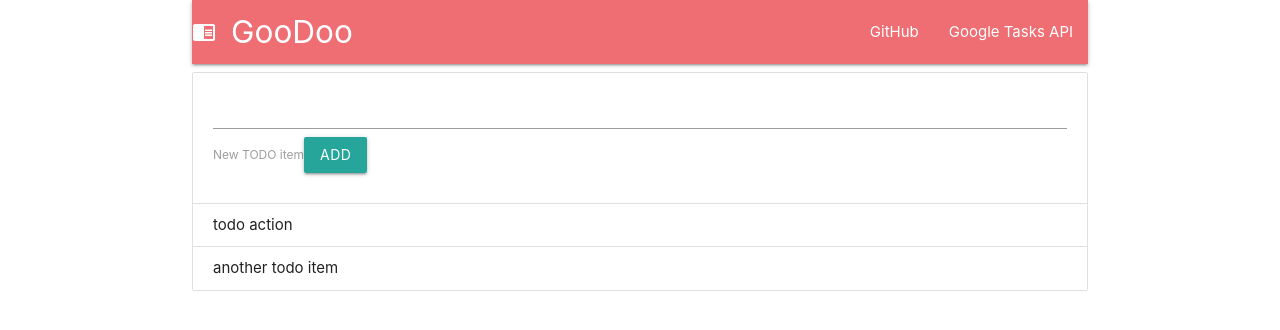
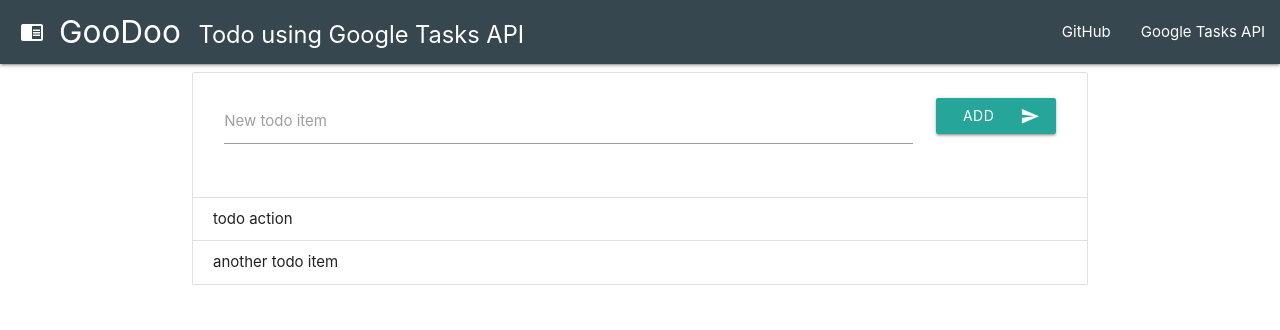
Before and after one commit to sgchris/goodoo, a React (Create React App) app: page / in a window 1280 px wide. Shown: the top 330 px of the page. Built offline with nearby package versions, Linux system fonts and the light colour scheme.

Commit message:
redesigned the page. added "add" button

```diff
--- a/public/index.html
+++ b/public/index.html
@@ -11,8 +11,6 @@
     <link href="https://fonts.googleapis.com/icon?family=Material+Icons" rel="stylesheet">
 </head>
 <body>
-    <div class="container">
-        <div id="root"></div>
-    </div>
+    <div id="root"></div>
 </body>
 </html>
--- a/src/App.js
+++ b/src/App.js
@@ -7,10 +7,14 @@ import List from './Components/List'
 class App extends Component {
   render() {
     return (
+      <div>
         <div>
             <Navbar></Navbar>
+        </div>
+        <div className="container">
             <List></List>
         </div>
+      </div>
     );
   }
 }
--- a/src/Components/List.js
+++ b/src/Components/List.js
@@ -38,14 +38,22 @@ class List extends Component {
             );
         })
 
+        const addButtonStyle = {
+            width: '100%'
+        };
+
         return (
             <ul className="collection">
                 <li className="collection-item">
-                    <form className="row">
-                        <div classname="input-group">
-                            <input type="text" id="new_todo_item" />
-                            <label for="new_todo_item">New TODO item</label>
-                            <button type="submit" className="waves-effect waves-light btn">Add</button>
+                    <form>
+                        <div className="row">
+                            <div className="input-field col m10 s12">
+                                <input type="text" id="new_todo_item" />
+                                <label for="new_todo_item">New todo item</label>
+                            </div>
+                            <div className="input-field col m2 s12">
+                                <button type="submit" className="waves-effect waves-light btn" style={{width: '100%'}}>Add <i className="material-icons right">send</i></button>
+                            </div>
                         </div>
                     </form>
                 </li>
--- a/src/Components/Navbar.js
+++ b/src/Components/Navbar.js
@@ -3,9 +3,11 @@ import React, {Component} from 'react';
 class Navbar extends Component {
     render() {
         return (
-            <nav>
-                <div className="nav-wrapper">
-                    <a href="/" className="brand-logo">GooDoo <i className="medium material-icons">chrome_reader_mode</i></a>
+            <nav className="blue-grey darken-3">
+                <div className="nav-wrapper" style={{paddingLeft: '20px'}}>
+                    <a href="/" className="brand-logo"><i className="medium material-icons">chrome_reader_mode</i> GooDoo
+                    &nbsp;<small>Todo using Google Tasks API</small>
+                    </a>
                     <ul id="nav-mobile" className="right hide-on-med-and-down">
                         <li><a href="https://github.com/sgchris" target="_blank">GitHub</a></li>
                         <li><a href="https://developers.google.com/tasks/" target="_blank">Google Tasks API</a></li>
```
